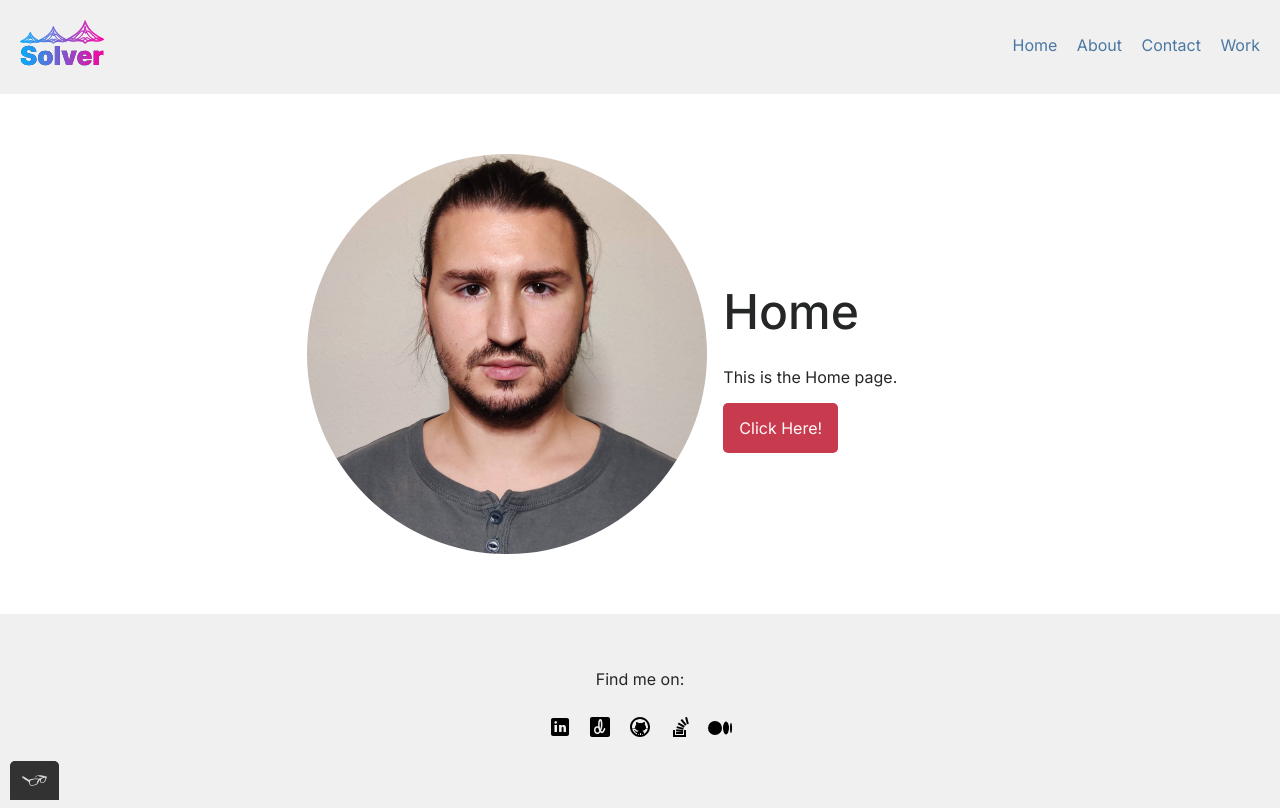
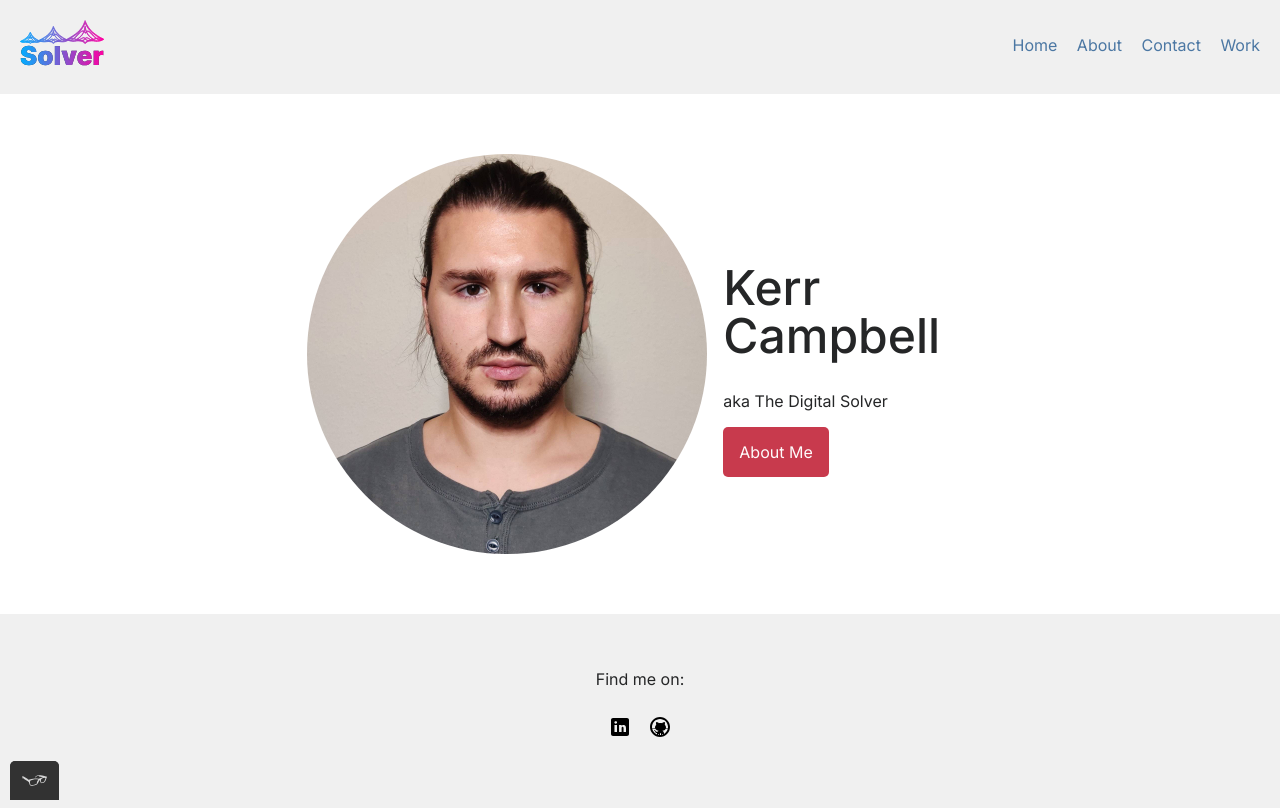
Before and after one commit to digital-solver/portfolio-website, a plain HTML site: page index.html in a window 1280 px wide. Drawn offline with nearby package versions, Linux system fonts and the light colour scheme.

Commit message:
Updated placeholder text
I updated some placeholder text and footer links in the index.html page.

```diff
--- a/index.html
+++ b/index.html
@@ -36,9 +36,9 @@
             <div class="profile__portrait-container"><img src="img/kc-portrait.png" alt="Kerr Campbell Portrait"
                     class="profile__portrait"></div>
             <div class="profile__textblock">
-                <h1>Home</h1>
-                <p>This is the Home page.</p>
-                <button>Click Here!</button>
+                <h1>Kerr Campbell</h1>
+                <p>aka The Digital Solver</p>
+                <a href="/about.html" class="button">About Me</a>
             </div>
         </section>
     </main>
@@ -47,11 +47,8 @@
     <footer class="page-footer">
         <p>Find me on:</p>
         <ul class="social-media">
-            <li><img src="img/linkedin.svg" alt="linkedin-logo"></li>
-            <li><img src="img/dribbble.svg" alt="dribbble-logo"></li>
-            <li><img src="img/github.svg" alt="github-logo"></li>
-            <li><img src="img/stack-overflow.svg" alt="stack-overflow-logo"></li>
-            <li><img src="img/medium.svg" alt="medium-logo"></li>
+            <li><a href="https://www.linkedin.com/in/kerrcampbell/"><img src="img/linkedin.svg" alt="linkedin-logo"></a></li>
+            <li><a href="https://github.com/Digital-Solver"><img src="img/github.svg" alt="github-logo"></a></li>
         </ul>
     </footer>
 
```
